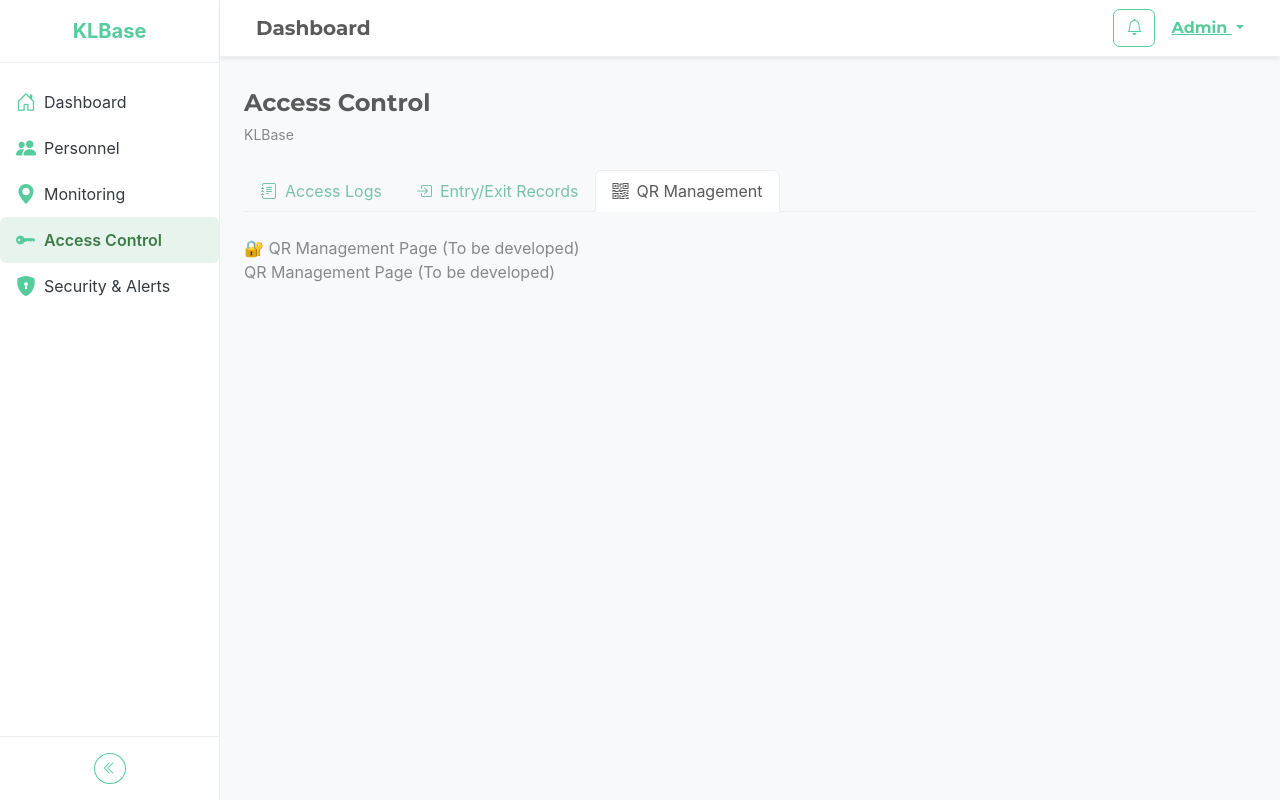
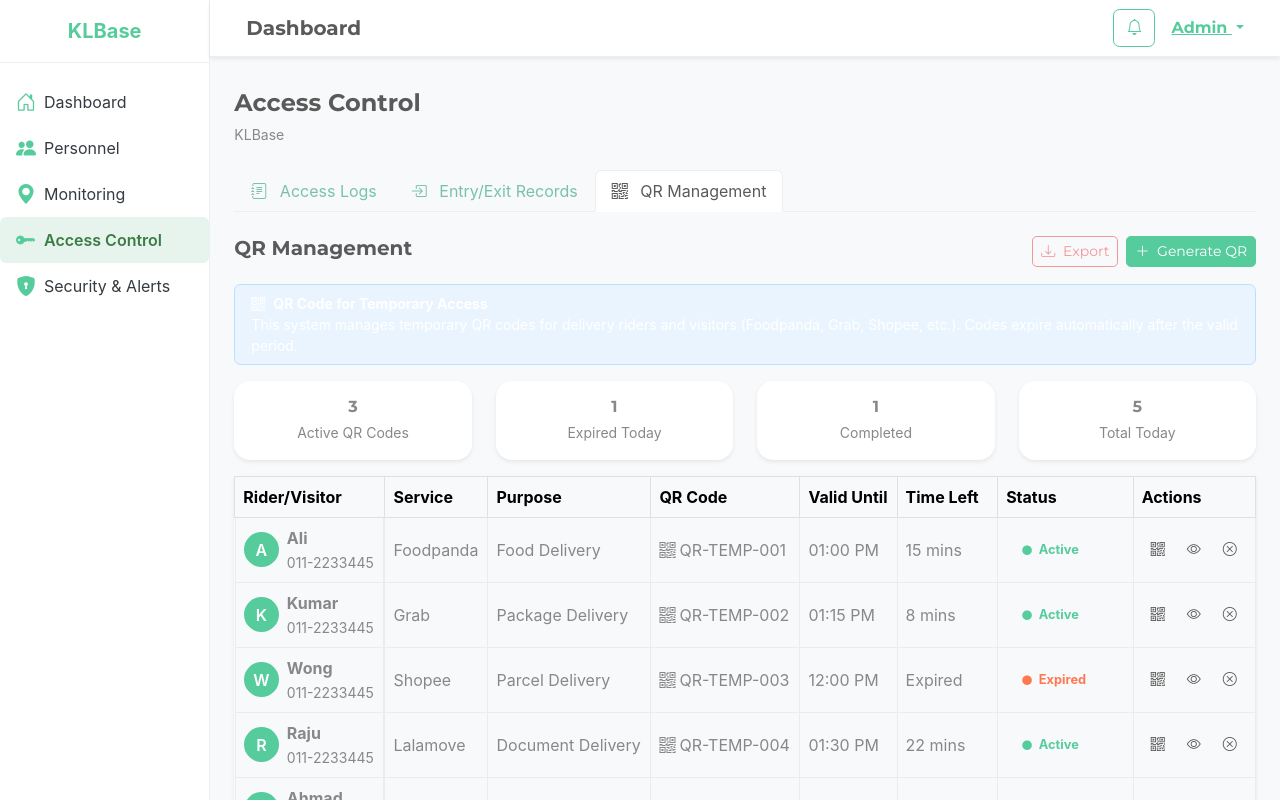
Before and after one commit to KuantumLestari/KLBase, a Vue app: page /access in a window 1280 px wide. Both pictures are taken after a click on the button "QR Management". Shown: the top 800 px of the page. Built offline with nearby package versions, Linux system fonts and the light colour scheme.

Commit message:
qr management

```diff
--- a/src/views/access/AccessTabs.vue
+++ b/src/views/access/AccessTabs.vue
@@ -1,10 +1,11 @@
 <template>
   <AdminLayout>
     <div class="container-fluid py-3">
+      <!-- Page Header -->
       <h4 class="fw-bold mb-1">Access Control</h4>
       <small class="text-muted">KLBase</small>
 
-      <!-- Tabs -->
+      <!-- Navigation Tabs -->
       <ul class="nav nav-tabs mt-4">
         <li class="nav-item" v-for="tab in tabs" :key="tab.name">
           <button
@@ -12,14 +13,15 @@
             :class="{ active: currentTab === tab.name }"
             @click="currentTab = tab.name"
           >
-            <i :class="tab.icon" class="me-2"></i>{{ tab.label }}
+            <i :class="tab.icon" class="me-2"></i>
+            {{ tab.label }}
           </button>
         </li>
       </ul>
 
+      <!-- Tab Content -->
       <div class="tab-content mt-4">
-       <component :is="currentTabComponent"></component>
-        <div v-if="currentTab === 'qr'"> QR Management Page (To be developed)</div>
+        <component :is="currentTabComponent" />
       </div>
     </div>
   </AdminLayout>
@@ -28,22 +30,29 @@
 <script setup lang="ts">
 import { ref, computed } from "vue";
 import AdminLayout from "../../layouts/AdminLayout.vue";
+
+// Import tab views
 import AccessLogsView from "./AccessLogsView.vue";
 import AccessRecordsView from "./AccessRecordsView.vue";
+import QRManagementView from "./QRManagementView.vue"; // ✅ Integrated QR Management page
 
+// Tabs configuration
 const tabs = [
   { name: "logs", label: "Access Logs", icon: "bi bi-journal-text" },
   { name: "records", label: "Entry/Exit Records", icon: "bi bi-box-arrow-in-right" },
   { name: "qr", label: "QR Management", icon: "bi bi-qr-code" },
 ];
 
+// Default active tab
 const currentTab = ref("logs");
+
+// Dynamically load the correct view component
 const currentTabComponent = computed(() => {
-  const component: Record<string, any> = {
-    logs:AccessLogsView,
+  const components: Record<string, any> = {
+    logs: AccessLogsView,
     records: AccessRecordsView,
-     qr: { template: "<div>🔐 QR Management Page (To be developed)</div>" },
+    qr: QRManagementView,
   };
-  return component[currentTab.value];
+  return components[currentTab.value];
 });
 </script>
--- /dev/null
+++ b/src/views/access/QRManagementView.vue
@@ -0,0 +1,245 @@
+<template>
+  <div class="qr-management">
+    <!-- Header -->
+    <div class="d-flex justify-content-between align-items-center mb-3">
+      <h5 class="fw-semibold">QR Management</h5>
+      <div class="d-flex">
+        <button class="btn btn-outline-secondary btn-sm me-2">
+          <i class="bi bi-download me-1"></i> Export
+        </button>
+        <button class="btn btn-success btn-sm">
+          <i class="bi bi-plus-lg me-1"></i> Generate QR
+        </button>
+      </div>
+    </div>
+
+    <!-- Info Banner -->
+    <div class="alert alert-info py-2 small mb-3">
+      <i class="bi bi-qr-code me-2"></i>
+      <strong>QR Code for Temporary Access</strong><br />
+      This system manages temporary QR codes for delivery riders and visitors
+      (Foodpanda, Grab, Shopee, etc.). Codes expire automatically after the valid period.
+    </div>
+
+    <!-- Stat Cards -->
+    <div class="row text-center mb-3">
+      <div class="col" v-for="card in statCards" :key="card.label">
+        <div class="card border-0 shadow-sm">
+          <div class="card-body py-3">
+            <h6 class="fw-bold mb-1">{{ card.value }}</h6>
+            <small class="text-muted">{{ card.label }}</small>
+          </div>
+        </div>
+      </div>
+    </div>
+
+    <!-- QR Table -->
+    <table class="table align-middle table-bordered shadow-sm">
+      <thead class="table-light">
+        <tr>
+          <th>Rider/Visitor</th>
+          <th>Service</th>
+          <th>Purpose</th>
+          <th>QR Code</th>
+          <th>Valid Until</th>
+          <th>Time Left</th>
+          <th>Status</th>
+          <th>Actions</th>
+        </tr>
+      </thead>
+      <tbody>
+        <tr v-for="(qr, index) in qrRecords" :key="index">
+          <!-- Rider Info -->
+          <td class="d-flex align-items-center">
+            <div
+              class="rounded-circle bg-success text-white d-flex justify-content-center align-items-center me-2"
+              style="width: 35px; height: 35px; font-weight: 600;"
+            >
+              {{ qr.initial }}
+            </div>
+            <div>
+              <strong>{{ qr.name }}</strong><br />
+              <small class="text-muted">{{ qr.phone }}</small>
+            </div>
+          </td>
+
+          <td>{{ qr.service }}</td>
+          <td>{{ qr.purpose }}</td>
+          <td><i class="bi bi-qr-code me-1"></i>{{ qr.code }}</td>
+          <td>{{ qr.validUntil }}</td>
+          <td>{{ qr.timeLeft }}</td>
+
+          <!-- Status -->
+          <td>
+            <span
+              class="badge px-3 py-2"
+              :class="{
+                'bg-success-subtle text-success': qr.status === 'Active',
+                'bg-danger-subtle text-danger': qr.status === 'Expired',
+                'bg-secondary-subtle text-secondary': qr.status === 'Completed'
+              }"
+            >
+              <i
+                v-if="qr.status === 'Active'"
+                class="bi bi-circle-fill me-1"
+                style="font-size: 0.6rem"
+              ></i>
+              <i
+                v-if="qr.status === 'Expired'"
+                class="bi bi-circle-fill me-1"
+                style="font-size: 0.6rem"
+              ></i>
+              <i
+                v-if="qr.status === 'Completed'"
+                class="bi bi-circle-fill me-1"
+                style="font-size: 0.6rem"
+              ></i>
+              {{ qr.status }}
+            </span>
+          </td>
+
+          <!-- Actions -->
+          <td>
+            <button class="btn btn-light btn-sm me-1">
+              <i class="bi bi-qr-code"></i>
+            </button>
+            <button class="btn btn-light btn-sm me-1">
+              <i class="bi bi-eye"></i>
+            </button>
+            <button class="btn btn-light btn-sm">
+              <i class="bi bi-x-circle"></i>
+            </button>
+          </td>
+        </tr>
+      </tbody>
+    </table>
+
+    <!-- Info Section -->
+    <div class="mt-4 small text-muted">
+      <h6 class="fw-semibold">How It Works:</h6>
+      <ul class="mb-0">
+        <li>
+          Rider arrives at gate and shows QR code from their delivery app.
+        </li>
+        <li>
+          Security scans QR → System generates temporary access (valid 30–60 mins).
+        </li>
+        <li>
+          Rider completes delivery and exits before expiry.
+        </li>
+        <li>
+          QR auto-expires after time limit or manual checkout by security.
+        </li>
+        <li>
+          No permanent registration required for delivery riders.
+        </li>
+      </ul>
+    </div>
+  </div>
+</template>
+
+<script setup lang="ts">
+interface StatCard {
+  label: string;
+  value: number;
+}
+
+interface QRRecord {
+  name: string;
+  initial: string;
+  phone: string;
+  service: string;
+  purpose: string;
+  code: string;
+  validUntil: string;
+  timeLeft: string;
+  status: string;
+}
+
+const statCards: StatCard[] = [
+  { label: "Active QR Codes", value: 3 },
+  { label: "Expired Today", value: 1 },
+  { label: "Completed", value: 1 },
+  { label: "Total Today", value: 5 },
+];
+
+const qrRecords: QRRecord[] = [
+  {
+    name: "Ali",
+    initial: "A",
+    phone: "011-2233445",
+    service: "Foodpanda",
+    purpose: "Food Delivery",
+    code: "QR-TEMP-001",
+    validUntil: "01:00 PM",
+    timeLeft: "15 mins",
+    status: "Active",
+  },
+  {
+    name: "Kumar",
+    initial: "K",
+    phone: "011-2233445",
+    service: "Grab",
+    purpose: "Package Delivery",
+    code: "QR-TEMP-002",
+    validUntil: "01:15 PM",
+    timeLeft: "8 mins",
+    status: "Active",
+  },
+  {
+    name: "Wong",
+    initial: "W",
+    phone: "011-2233445",
+    service: "Shopee",
+    purpose: "Parcel Delivery",
+    code: "QR-TEMP-003",
+    validUntil: "12:00 PM",
+    timeLeft: "Expired",
+    status: "Expired",
+  },
+  {
+    name: "Raju",
+    initial: "R",
+    phone: "011-2233445",
+    service: "Lalamove",
+    purpose: "Document Delivery",
+    code: "QR-TEMP-004",
+    validUntil: "01:30 PM",
+    timeLeft: "22 mins",
+    status: "Active",
+  },
+  {
+    name: "Ahmad",
+    initial: "W",
+    phone: "011-2233445",
+    service: "Grab",
+    purpose: "Food Delivery",
+    code: "QR-TEMP-005",
+    validUntil: "11:15 AM",
+    timeLeft: "Completed",
+    status: "Completed",
+  },
+];
+</script>
+
+<style scoped>
+.table td,
+.table th {
+  vertical-align: middle;
+}
+
+.badge {
+  font-size: 0.8rem;
+  border-radius: 0.5rem;
+}
+
+.alert-info {
+  background-color: #eaf4ff;
+  border-color: #bcdfff;
+}
+
+ul {
+  list-style: disc;
+  margin-left: 1rem;
+}
+</style>
--- /dev/null
+++ b/src/vue-shims.d.ts
@@ -0,0 +1,6 @@
+// src/vue-shims.d.ts
+declare module "*.vue" {
+  import { DefineComponent } from "vue";
+  const component: DefineComponent<{}, {}, any>;
+  export default component;
+}
```
